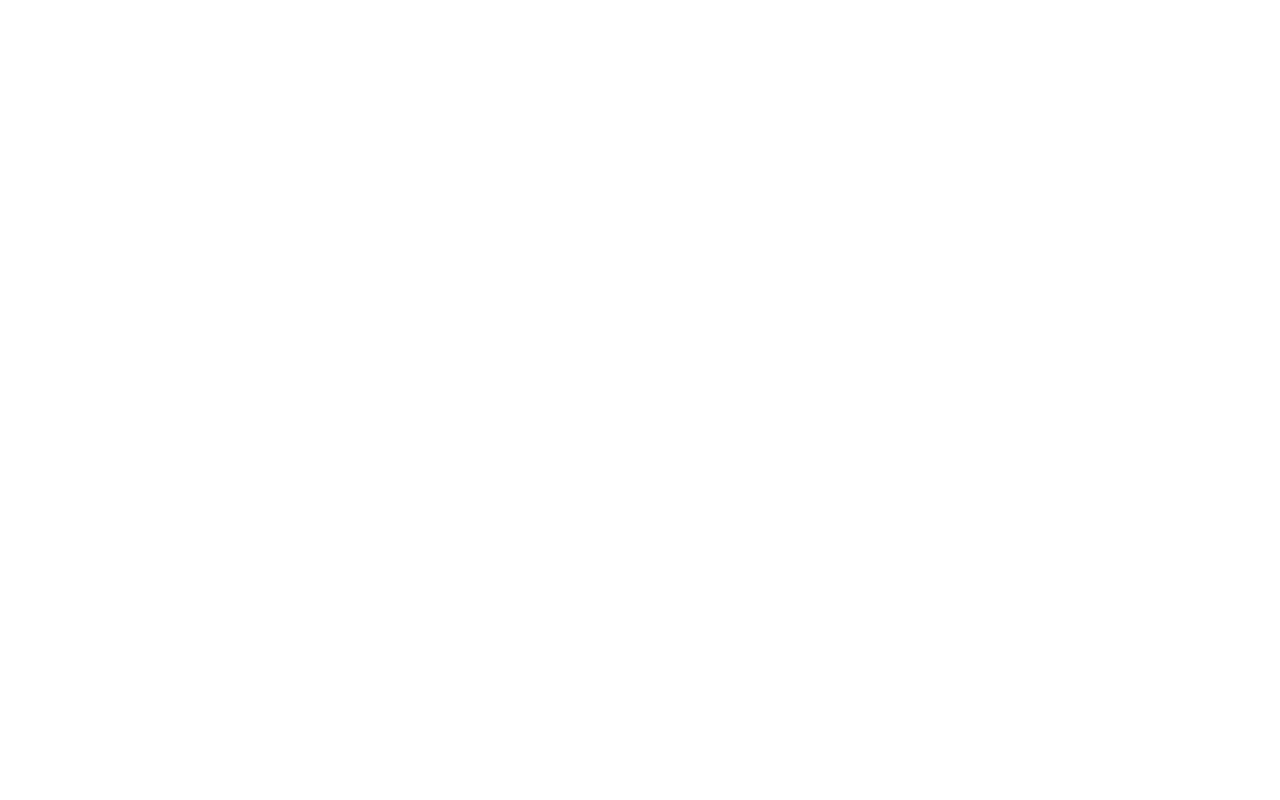
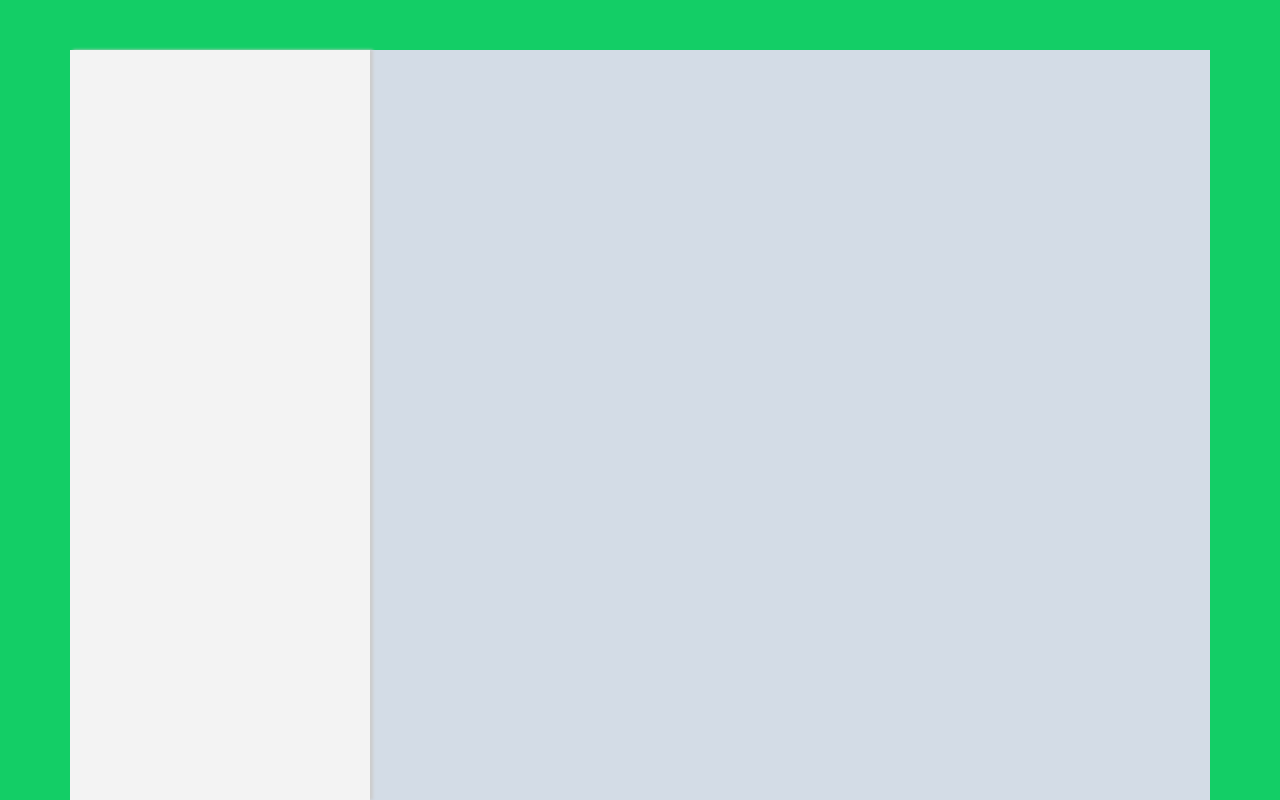
Before and after one commit to P-ppc/api-management, a website: page app/views/index.html in a window 1280 px wide. Drawn offline with nearby package versions, Linux system fonts and the light colour scheme; some packages are replaced by stand-ins of ours; files that its build step writes are made by us from their sources; files whose address does not match are found by name.

Commit message:
基础工作台页面布局

```diff
--- a/app/css/common.css
+++ b/app/css/common.css
@@ -1,3 +1,57 @@
+html,
+body {
+    height: 100%;
+    width: 100%;
+}
+
 body {
     font-family: "Helvetica Neue",Helvetica,"PingFang SC","Hiragino Sans GB","Microsoft YaHei","微软雅黑",Arial,sans-serif;
+    position: relative;
 }
+
+.m-header {
+    height: 50px;
+    background: #58B7FF;
+    margin-bottom: 0;
+}
+
+.m-container-outer {
+    height: 100%;
+    width: 100%;
+    position: absolute;
+    top: 0;
+    left: 0;
+    padding: 50px 0 0 0;
+
+    background: #13CE66;
+}
+
+.m-container-inner {
+    height: 100%;
+    padding: 0;
+    background: #F7BA2A;
+
+    position: relative;
+}
+
+.m-sidebar {
+    height: 100%;
+    width: 300px;
+    overflow: auto;
+    position: relative;
+    z-index: 1000;
+    box-shadow: 3px 0 3px #ccc;
+
+    background: #f3f3f3;
+}
+
+.m-content {
+    height: 100%;
+    width: 100%;
+    position: absolute;
+    top: 0;
+    left: 0;
+    padding-left: 300px;
+
+    background: #D3DCE6;
+}
--- a/app/views/index.html
+++ b/app/views/index.html
@@ -3,13 +3,23 @@
 <head>
     <meta charset="UTF-8">
     <title>Document</title>
-    <link rel="stylesheet" type="text/css" href="/static/bower/bootstrap/dist/css/bootstrap.min.css">
+    <link rel="stylesheet" type="text/css" href="/static/bower/bootstrap/dist/css/bootstrap.css">
     <link rel="stylesheet" type="text/css" href="/static/css/common.css">
     <!-- angularjs放在前面, 防止页面闪烁 -->
     <script type="text/javascript" src="/static/bower/angular/angular.min.js"></script>
     <script type="text/javascript" src="/static/bower/angular-route/angular-route.min.js"></script>
 </head>
 <body>
+<header class="navbar navbar-static-top m-header"></header>
+<div class="container-fluid m-container-outer">
+    <div class="container m-container-inner">
+        <div class="m-sidebar">
+
+        </div>
+        <!-- TODO: ng-view -->
+        <div class="m-content"></div>
+    </div>
+</div>
 <script type="text/javascript" src="/static/js/app.js"></script>
 <script type="text/javascript" src="/static/js/config/route.js"></script>
 </body>
```
